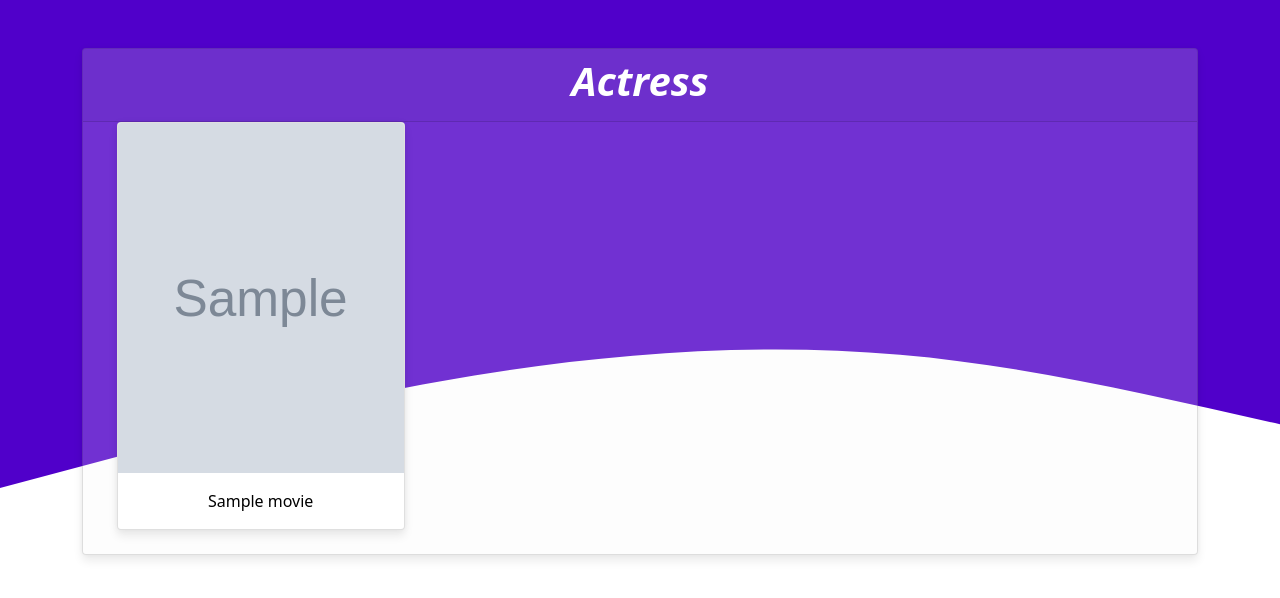
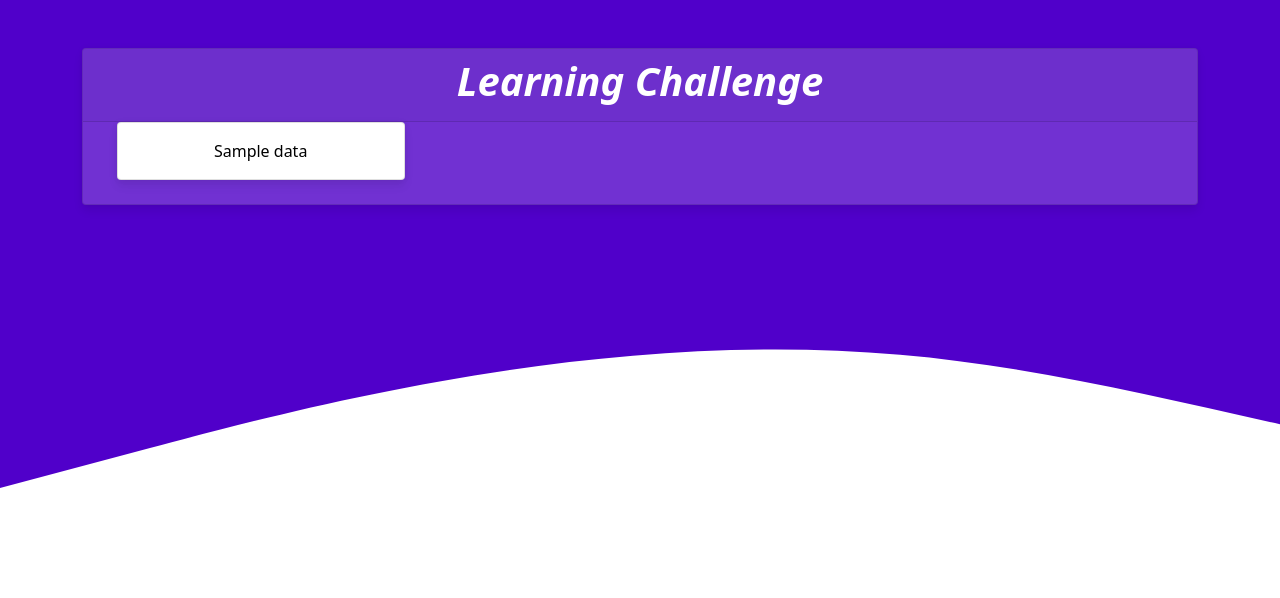
Before and after one commit to featurepreneur/learning-challenge-c, a Flask app: template templates/mainpage.html in a window 1280 px wide. Shown: the part 72-670 px from the top of the page. Run offline with Flask 2, Linux system fonts and the light colour scheme; the template is opened without the code that fills it: most values are stand-ins (such as "Sample title", 1, 10 or a date in 2020); grey boxes marked "Sample" are stand-in pictures; some libraries are stand-ins or nearby versions.

Commit message:
Modified

```diff
--- a/app.py
+++ b/app.py
@@ -1,23 +1,26 @@
 from flask import Flask,render_template,request,url_for,redirect
 import data
-
-
-#Hi
+import xlrd
+from flask_pymongo import PyMongo
+from decouple import config
+import datetime
 
 app = Flask(__name__ )
 
+app.config["MONGO_URI"]=config("MONGO_URI")
+mongo=PyMongo(app)
+Learning=mongo.db.Learning_Challenge_Entries
+
 actname = [i['Actress Name'] for i in data.movieslist]
 
-@app.route('/')
 @app.route('/crowdengine/')
 def crowdengine():
-    return render_template('mainpage.html',movie_list = data.movieslist)
+    data=Learning.find()
+    return render_template('mainpage.html',data = data)
 
 @app.route('/download/')
 def download():
     return data.get_csv(a = app)
-
-
 
 @app.route('/pyhackons/')
 def pyhackons():
@@ -30,7 +33,6 @@ def movie_name(name):
         return render_template('error.html',error="Name Not Found")
     return render_template('movies.html' ,name = name)
 
-
 @app.route('/crowdengine/pre/')
 def pre():
     name = request.args.get('page')
@@ -38,8 +40,6 @@ def pre():
 
     name = data.page('pre',index)
     return redirect(url_for('movie_name',name = name) )
-
-
 
 @app.route('/crowdengine/next/')
 def next():
@@ -55,22 +55,14 @@ def write_db():
 
     if request.method == 'POST':
 
-        movie = request.form["moviescount"]
-        actor = request.form["name"]
-        dur = request.form["screenduration"]
-        insta = request.form["instagramfollowers"]
-        dress = request.form["dressmatchmeter"]
-        criticscore = request.form["criticscore"]
-        consistency = request.form["consistency"]
+        score = request.form["moviescount"]
 
-        data.write(movie=movie,actor=actor,duration=dur,insta=insta,dress=dress,consistency=consistency,criticscore=criticscore)
-
-    return render_template('movies.html',p="ok" ,name=actor)
+        #data.write(movie=movie,actor=actor,duration=dur,insta=insta,dress=dress,consistency=consistency,criticscore=criticscore)
+    return render_template('movies.html')
 
 @app.errorhandler(Exception)
 def handle_exception(e):
     # pass through HTTP errors
-
     return render_template('error.html',error=e )
 
 @app.route('/table')
@@ -78,11 +70,5 @@ def table():
     data1 = data.table()
     return render_template('table.html',data=data1,view=True)
 
-
-
-
-
-
-
 if __name__ == "__main__":
     app.run()
--- a/data.py
+++ b/data.py
@@ -8,13 +8,11 @@ db = client['CrowdEngine']
 doc = db['actress']
 client.close()
 
-
 movieslist = list(doc.find({'Actress Name': { '$exists': 'true' } },{'_id':0})) #list(doc.find({'movie': { '$exists': 'true' } },{'movie':1,'_id':0}))
 
 #movieslist =  [i['Actress Name'] for i in movieslist]
 #movieslist = list(set(movieslist))
 size = len(movieslist)
-
 
 def page(pg , index):
 
--- a/requirements.txt
+++ b/requirements.txt
@@ -3,3 +3,6 @@ Flask==1.1.2
 gunicorn
 dnspython
 pandas
+flask_pymongo
+decouple
+xlrd
--- a/templates/mainpage.html
+++ b/templates/mainpage.html
@@ -1,4 +1,3 @@
-
 {%extends 'base.html' %}
 
 {%block head%}
@@ -11,15 +10,14 @@
 <div class="container">
     <div class="card cd" style="width: 100%;transform: none;">
         <div class="card-header " style="color:white">
-            <h1><center><strong> <i>Actress</i></strong></center></h1>
+            <h1><center><strong> <i>Learning Challenge</i></strong></center></h1>
         </div>
     <div class="row">
 
-        {%for i in movie_list%}
+        {%for i in data%}
         <div class="col-xxl-3  col-lg-4 col-md-6 col-sm-12 mb-4 d-flex justify-content-center" id="img1">
             <a   href='/crowdengine/{{i["Actress Name"]}}'  style="text-decoration: none; color:black">
             <div class="card" style="width: 18rem;">
-                <img src="{{i['Image']}}"class="card-img-top " alt="a">
                 <div class="card-body" >
 
                     <center>{{i['Actress Name']}}</center>
@@ -34,4 +32,5 @@
 
 </div>
 </div>
+
 {%endblock%}
```
Also changed, not shown: templates/movies.html (line endings or trailing spaces).
